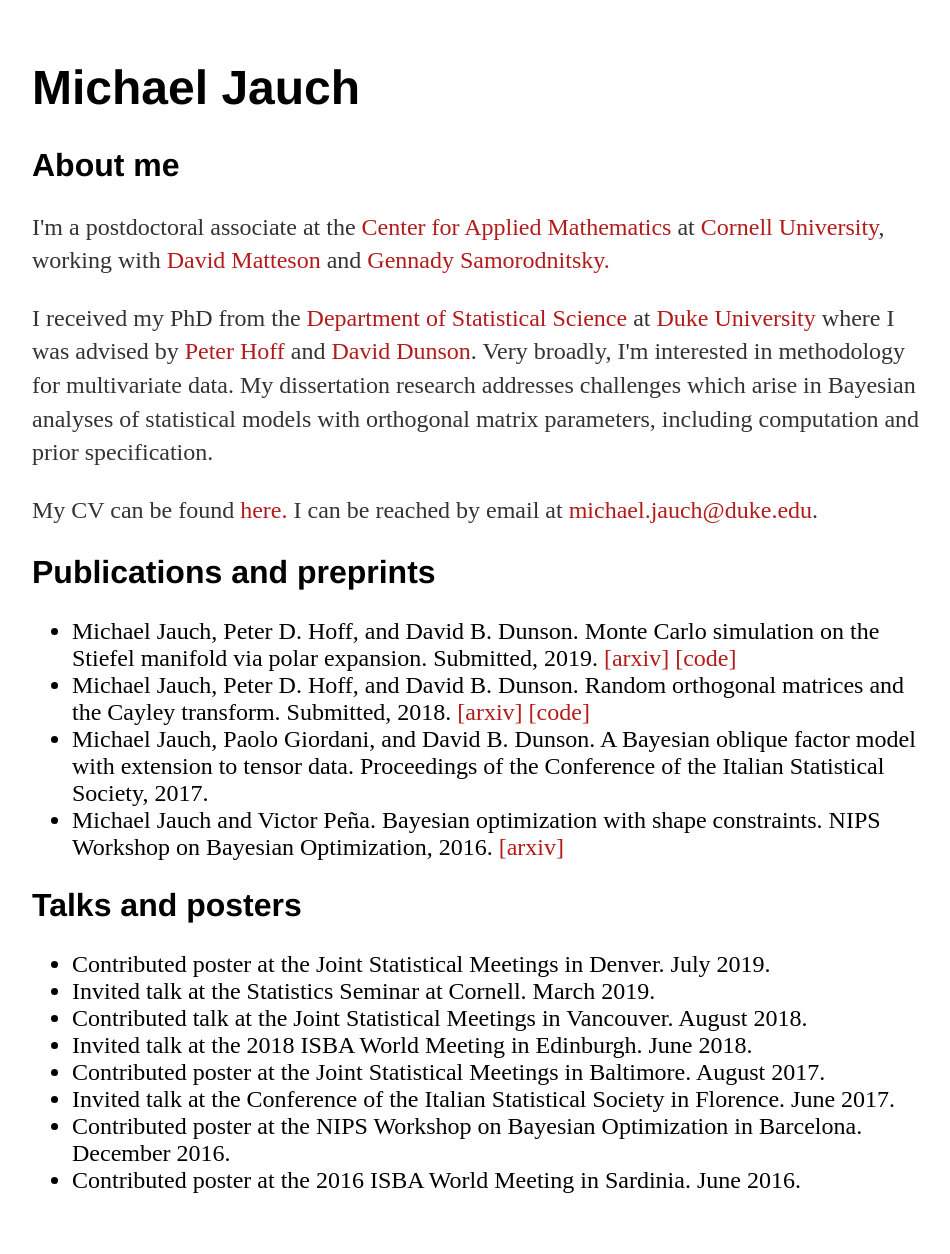
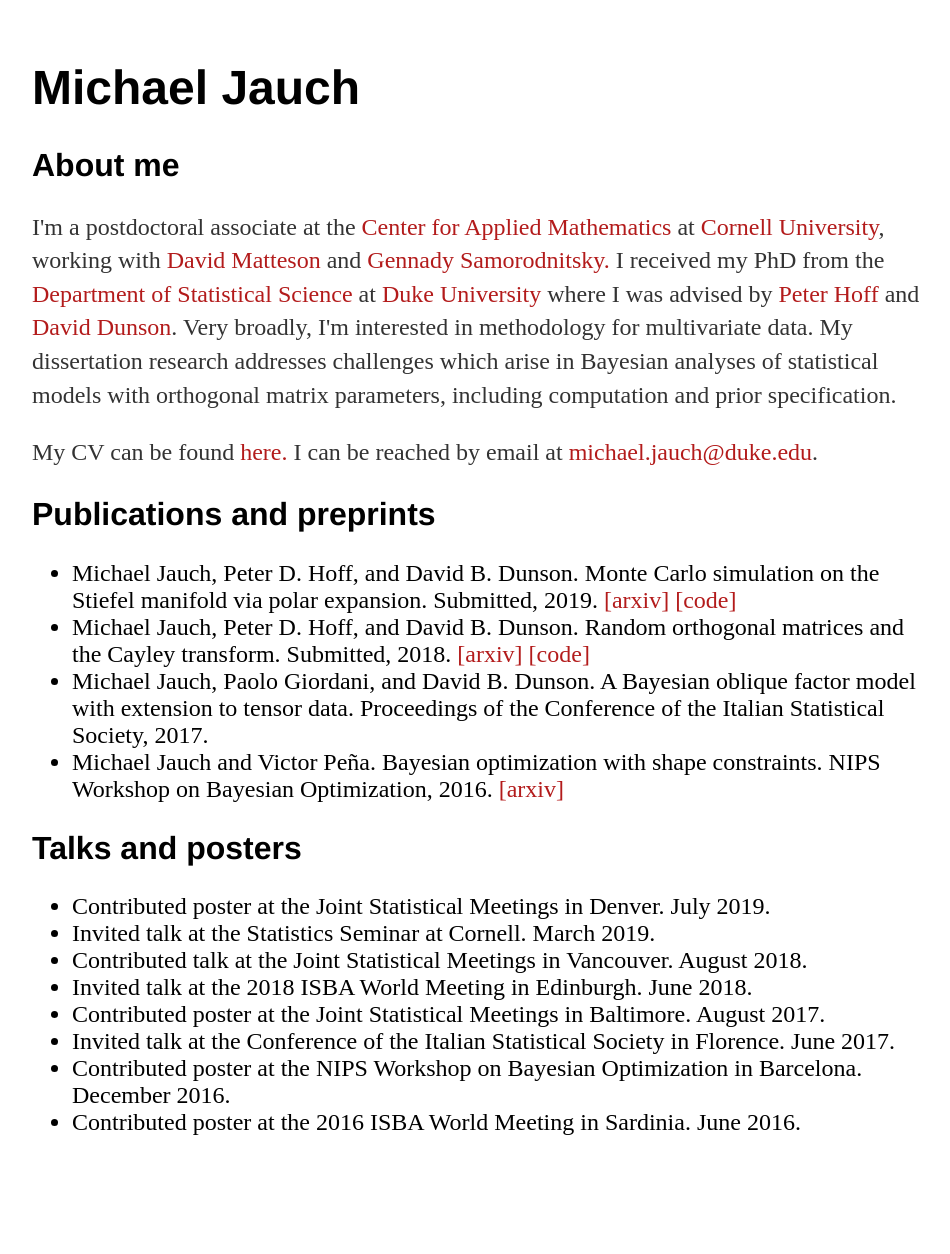
Before and after one commit to michaeljauch/michaeljauch.github.io, a Jekyll site: the page built from index.html, in a window 1280 px wide. Shown: the whole page, without its empty margins (160-1110 px from the left). Built offline with Jekyll 4.4.1, drawn with Linux system fonts in a browser that asks for light colours; after the commit the page ends 1196 px from its top, so only the background shows below that.

Commit message:
small changes

```diff
--- a/index.html
+++ b/index.html
@@ -14,10 +14,7 @@ title: Michael Jauch
 <div class="blurb">
 	<h1>Michael Jauch</h1>
 	<h2>About me</h2>
-  <p> I'm a postdoctoral associate at the <a href="https://www.cam.cornell.edu/cam" style="color:#b31b1b;">Center for Applied Mathematics</a> at <a href="https://www.cornell.edu/" style="color:#b31b1b;">Cornell University</a>, working with <a href="https://davidsmatteson.com/" style="color:#b31b1b;">David Matteson</a> and <a href="https://people.orie.cornell.edu/gennady/" style="color:#b31b1b;">Gennady Samorodnitsky.</a>
-  </p>
-
-	<p>I received my PhD from the <a href="https://stat.duke.edu/" style="color:#b31b1b;">Department of Statistical Science</a> at <a href="https://www.duke.edu/" style="color:#b31b1b;">Duke University</a> where I was advised by <a href="https://pdhoff.github.io/" style="color:#b31b1b;">Peter Hoff</a> and <a href="https://stat.duke.edu/people/david-b-dunson" style="color:#b31b1b;">David Dunson</a>. Very broadly, I'm interested in methodology for multivariate data. My dissertation research addresses challenges which arise in Bayesian analyses of statistical models with orthogonal matrix parameters, including computation and prior specification. </p>
+  <p> I'm a postdoctoral associate at the <a href="https://www.cam.cornell.edu/cam" style="color:#b31b1b;">Center for Applied Mathematics</a> at <a href="https://www.cornell.edu/" style="color:#b31b1b;">Cornell University</a>, working with <a href="https://davidsmatteson.com/" style="color:#b31b1b;">David Matteson</a> and <a href="https://people.orie.cornell.edu/gennady/" style="color:#b31b1b;">Gennady Samorodnitsky.</a> I received my PhD from the <a href="https://stat.duke.edu/" style="color:#b31b1b;">Department of Statistical Science</a> at <a href="https://www.duke.edu/" style="color:#b31b1b;">Duke University</a> where I was advised by <a href="https://pdhoff.github.io/" style="color:#b31b1b;">Peter Hoff</a> and <a href="https://stat.duke.edu/people/david-b-dunson" style="color:#b31b1b;">David Dunson</a>. Very broadly, I'm interested in methodology for multivariate data. My dissertation research addresses challenges which arise in Bayesian analyses of statistical models with orthogonal matrix parameters, including computation and prior specification. </p>
 	<p>My CV can be found <a href="http://michaeljauch.github.io/cv.pdf" style="color:#b31b1b;">here.</a> I can be reached by email at <a href="mailto:michael.jauch@duke.edu" style="color:#b31b1b;">michael.jauch@duke.edu</a>.<br></p>
 	<h2>Publications and preprints</h2>
 	<ul style="font-size:1.5em">
```
